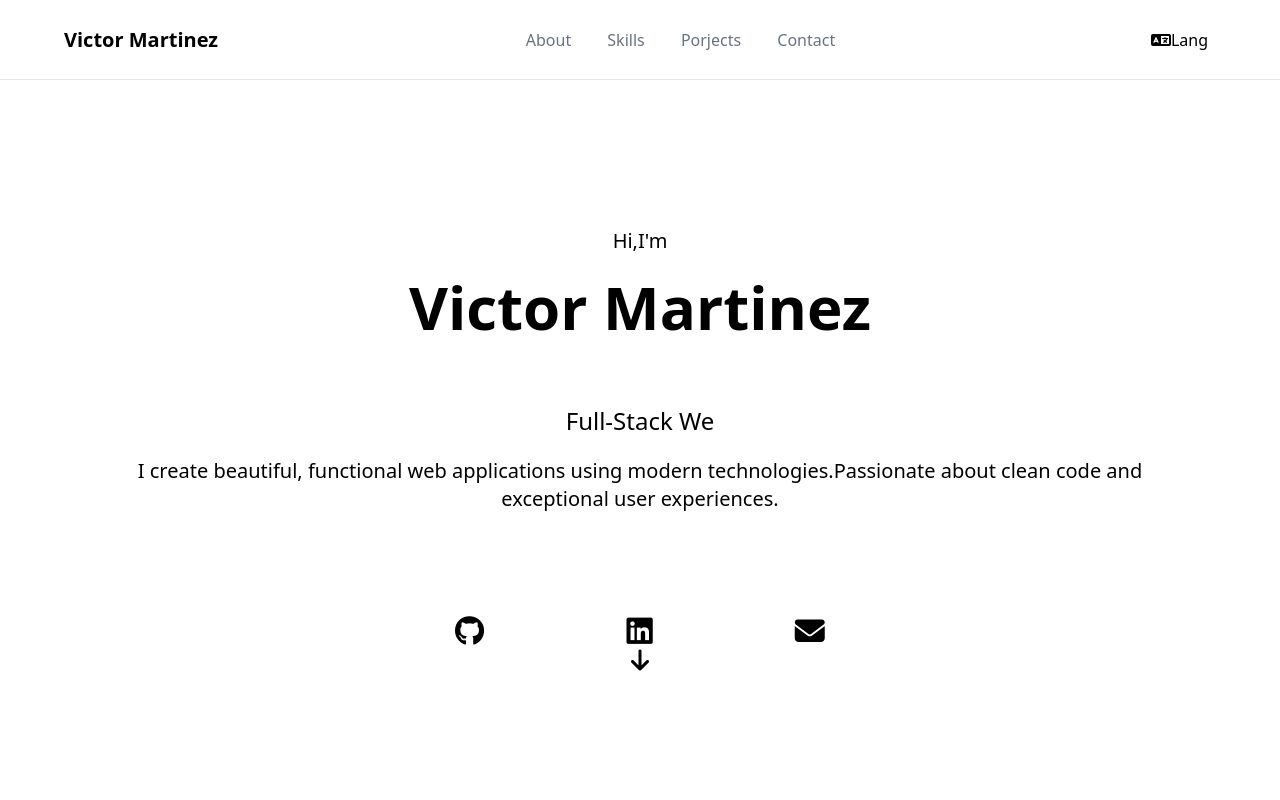
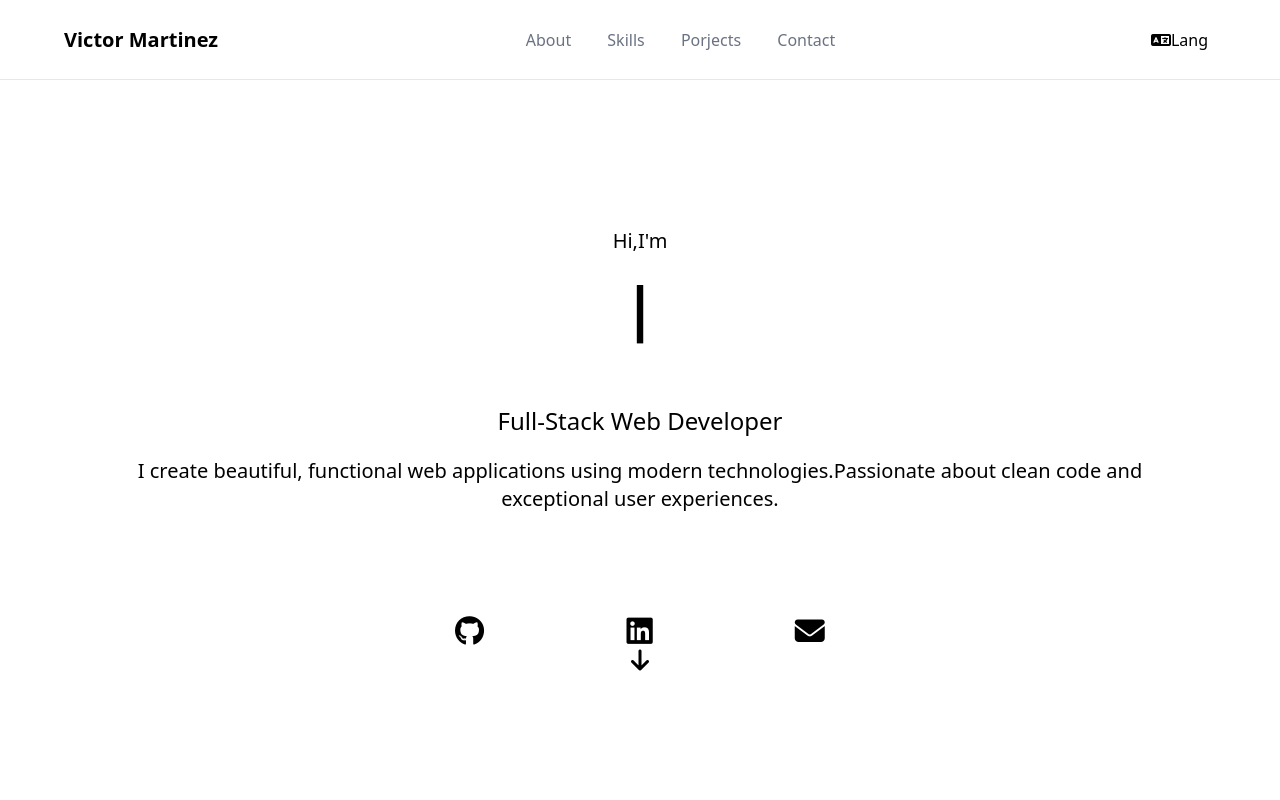
Before and after one commit to Irvin-Mx/DeveloperPortfolio-Victor-Martinez, a React (Vite) app: page / in a window 1280 px wide. Shown: the top 800 px of the page. Built offline with nearby package versions, Linux system fonts and the light colour scheme.

Commit message:
removed typed.js library and installed react-typed library

```diff
--- a/package.json
+++ b/package.json
@@ -13,6 +13,7 @@
     "@tailwindcss/vite": "^4.1.11",
     "react": "^19.1.0",
     "react-dom": "^19.1.0",
+    "react-typed": "^2.0.12",
     "tailwindcss": "^4.1.11",
     "typed.js": "^2.1.0"
   },
--- a/src/App.jsx
+++ b/src/App.jsx
@@ -1,27 +1,11 @@
-import Typed from 'typed.js';
 import { useState,useRef,useEffect} from 'react'
+import { ReactTyped } from "react-typed";
 import reactLogo from './assets/react.svg'
 import viteLogo from '/vite.svg'
 import './App.css'
 
 function App() {
 
-  // Create reference to store the DOM element containing the animation
-  const el = useRef(null);
-
-useEffect(() => {
-  document.fonts.ready.then(() => {
-    const typed = new Typed(el.current, {
-      strings: ['Full-Stack Web Developer'],
-      typeSpeed: 60,
-      backSpeed: 40,
-      loop: true,
-      showCursor: false,
-    });
-
-    return () => typed.destroy();
-  });
-}, []);
 
   const [count, setCount] = useState(0)
 
@@ -48,11 +32,12 @@ useEffect(() => {
             <p className='text-xl'>Hi,I'm</p>
           </div>
           <div className=' h-[15%] w-full'>
-            <h3 className='text-6xl font-bold text-center' >Victor Martinez</h3>
-            {/* <p ref={el}></p> */}
+            <h3 className='text-6xl font-bold text-center' >
+              <ReactTyped strings={['Victor Martinez']} typeSpeed={80} backSpeed={30} loop />
+            </h3>
           </div>
           <div className=' h-[10%] w-full flex justify-center items-center'>
-            <h1 className=' text-2xl' ref={el}>Full-Stack Web Developer</h1>
+            <h1 className=' text-2xl'>Full-Stack Web Developer</h1>
           </div>
           <div className=' w-full h-[20%] '>
             <p className='text-center text-xl'>I create <span>beautiful</span>, <span>functional</span> web applications using <span>modern</span> technologies.Passionate about clean code and exceptional user experiences.</p>
```
Also changed, not shown: 1 other file (tests, documents, lock files or other folders).
